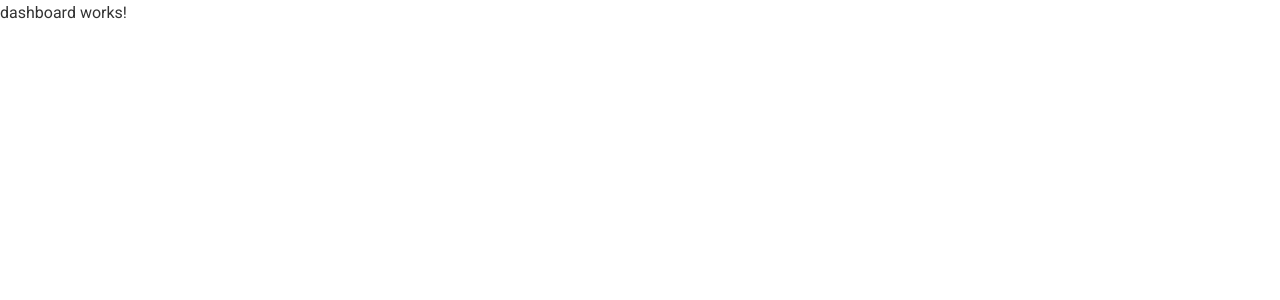
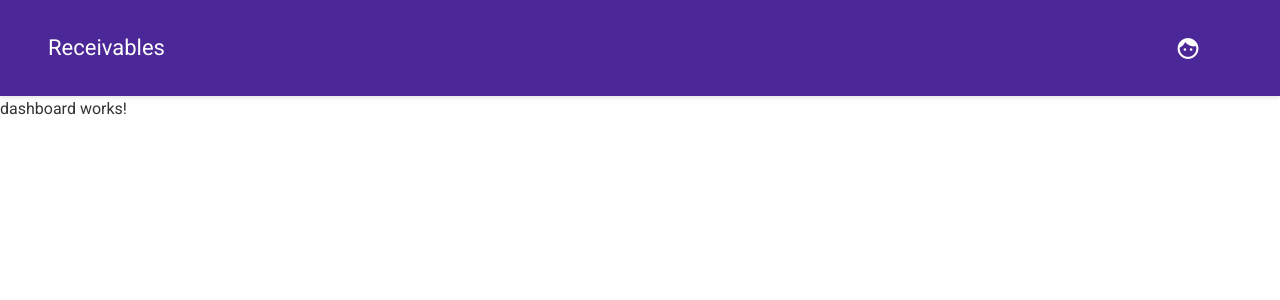
Before and after one commit to fsmaiorano/receivables-flow, an Angular app in the folder ui/receivables-flow-ui/: page /dashboard in a window 1280 px wide. Shown: the top 300 px of the page. Built offline with nearby package versions, Linux system fonts and the light colour scheme; sample sign-in values are in the browser's storage.

Commit message:
feat(dashboard): implement header component and remove receivables component

```diff
--- /dev/null
+++ b/ui/receivables-flow-ui/src/app/features/dashboard/components/header/header.component.html
@@ -0,0 +1,10 @@
+<mat-toolbar class="container">
+  <h1>Receivables</h1>
+  <button mat-button [matMenuTriggerFor]="beforeMenu">
+    <mat-icon aria-hidden="false" aria-label="Profile" fontIcon="face" />
+  </button>
+  <mat-menu #beforeMenu="matMenu" xPosition="before">
+    <button mat-menu-item>Item 1</button>
+    <button mat-menu-item>Item 2</button>
+  </mat-menu>
+</mat-toolbar>
--- /dev/null
+++ b/ui/receivables-flow-ui/src/app/features/dashboard/components/header/header.component.scss
@@ -0,0 +1,22 @@
+.container {
+  display: flex;
+  flex-direction: row;
+  justify-content: space-between;
+  align-items: center;
+  padding: 3rem;
+  box-shadow: 0 2px 4px rgba(0, 0, 0, 0.1);
+
+  > button {
+    width: 90px;
+
+    > mat-icon {
+      margin-left: 10px;
+      justify-content: center;
+      align-items: center;
+      display: flex;
+      font-size: 25px;
+      width: 25px;
+      height: 25px;
+    }
+  }
+}
--- a/ui/receivables-flow-ui/src/app/features/dashboard/dashboard.component.html
+++ b/ui/receivables-flow-ui/src/app/features/dashboard/dashboard.component.html
@@ -1 +1,2 @@
+<app-header></app-header>
 <p>dashboard works!</p>
--- a/ui/receivables-flow-ui/src/app/themes/default.theme.scss
+++ b/ui/receivables-flow-ui/src/app/themes/default.theme.scss
@@ -9,7 +9,6 @@
 );
 @include mat.card-overrides(
   (
-    subtitle-text-color: orange,
     title-text-size: 1.5rem,
   )
 );
@@ -21,7 +20,7 @@
 );
 @include mat.toolbar-overrides(
   (
-    container-background-color: rgba(255, 166, 0, 0.868),
+    container-background-color: rgba(49, 6, 135, 0.868),
     container-text-color: white,
   )
 );
```
Also changed, not shown: ui/receivables-flow-ui/src/app/features/dashboard/components/header/header.component.ts (added, +10 -0 lines), ui/receivables-flow-ui/src/app/features/dashboard/dashboard.component.ts (+4 -5 lines), ui/receivables-flow-ui/src/app/shared/shared.module.ts (+24 -0 lines), ui/receivables-flow-ui/src/app/features/dashboard/components/receivables/receivables.component.html (renamed from ui/receivables-flow-ui/src/app/features/dashboard/receivables/receivables.component.html), ui/receivables-flow-ui/src/app/features/dashboard/components/receivables/receivables.component.scss (added), ui/receivables-flow-ui/src/app/features/dashboard/components/receivables/receivables.component.ts (renamed from ui/receivables-flow-ui/src/app/features/dashboard/receivables/receivables.component.ts), 2 other files (tests, documents, lock files or other folders).
